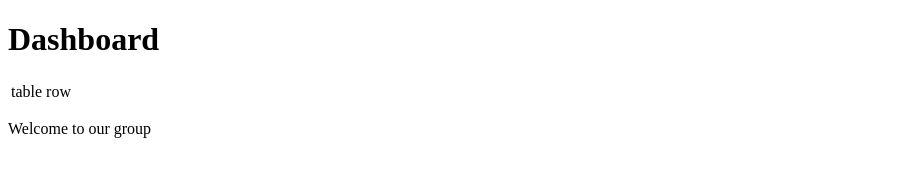
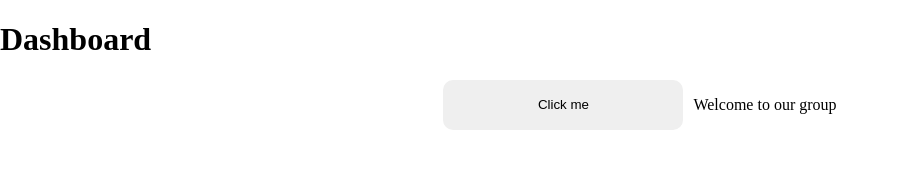
Before and after one commit to BPharoh/group5, a plain HTML site: page welcome.html in a window 1280 px wide. Shown: the whole page, without its empty margins (0-899 px from the left). Drawn offline with Linux system fonts and the light colour scheme.

Commit message:
add to css

```diff
--- a/main.js
+++ b/main.js
@@ -1,3 +1,6 @@
 console.log('js speaking');
 
 console.log('work!');
+
+const whereIs = navigator.geolocation.getCurrentPosition();
+console.log(whereIs);
--- /dev/null
+++ b/styles.css
@@ -0,0 +1,20 @@
+body {
+    margin: auto;
+    width: 100vw;
+    height: 100vh;
+}
+
+.main {
+    display: flex;
+    justify-content: center;
+    align-items: center;
+}
+
+button {
+
+    width: 240px;
+    height: 50px;
+    border-radius: 10px;
+    border: none;
+
+}
--- a/welcome.html
+++ b/welcome.html
@@ -5,17 +5,28 @@
     <meta charset="UTF-8">
     <meta http-equiv="X-UA-Compatible" content="IE=edge">
     <meta name="viewport" content="width=device-width, initial-scale=1.0">
-    <title>Landing page or Group 5</title>
+    <title>Landing page for Group 5</title>
+    <link rel="stylesheet" href="./styles.css">
 </head>
 
 <body>
     <h1>Dashboard</h1>
-    <table>
-        <tr>
-            <td>table row</td>
-        </tr>
-    </table>
-    <p>Welcome to our group</p>
+    <div class="main">
+        <p></p>
+
+        <button type="button" id="button1" onclick="alert('welcome yo jus clicked me')">Click me</button>
+
+        <table>
+            <tr>
+                <td></td>
+                <td></td>
+            </tr>
+        </table>
+
+        <p>Welcome to our group</p>
+
+    </div>
+
     <script src="./main.js"></script>
 </body>
 
```
Also changed, not shown: README.md.
